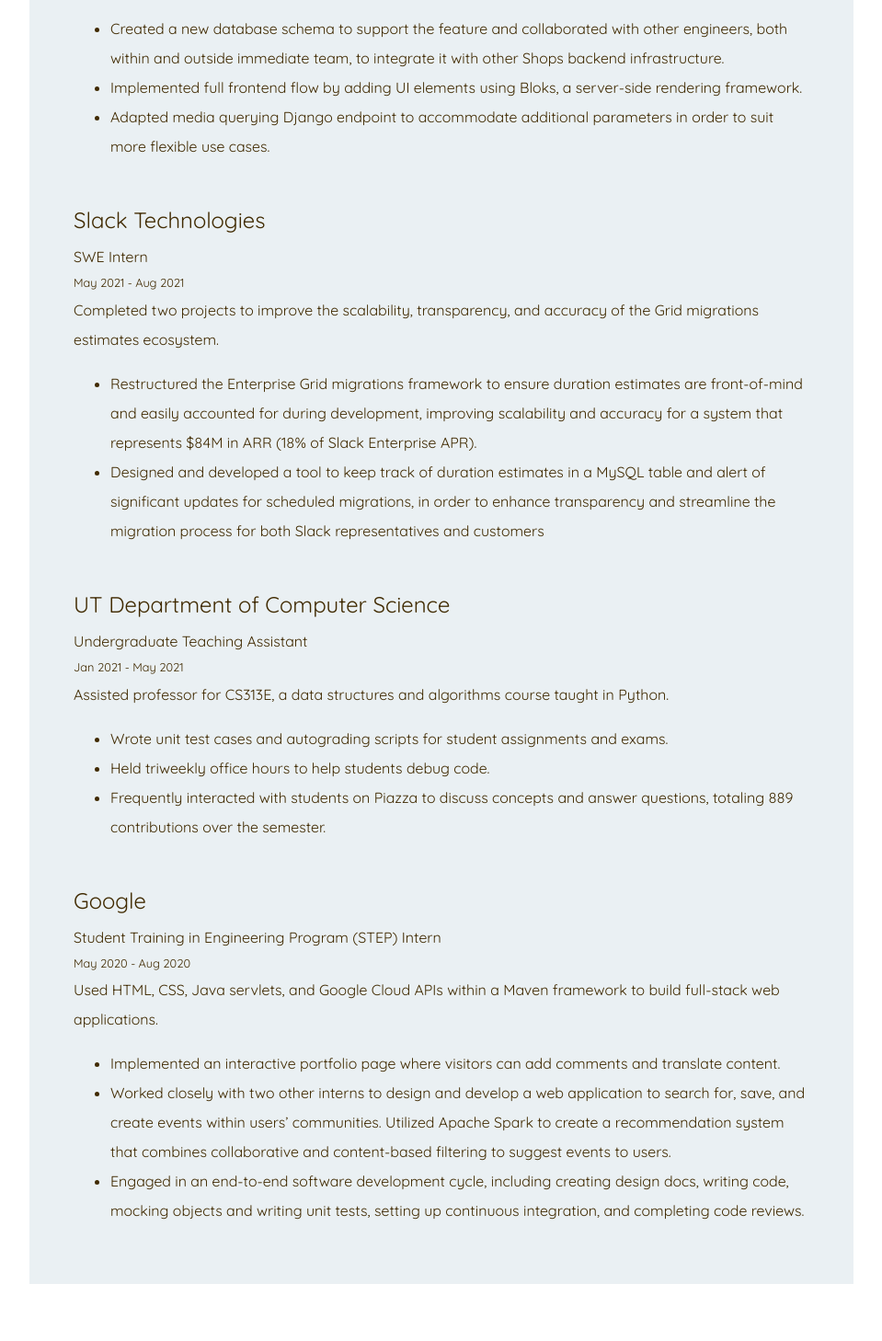
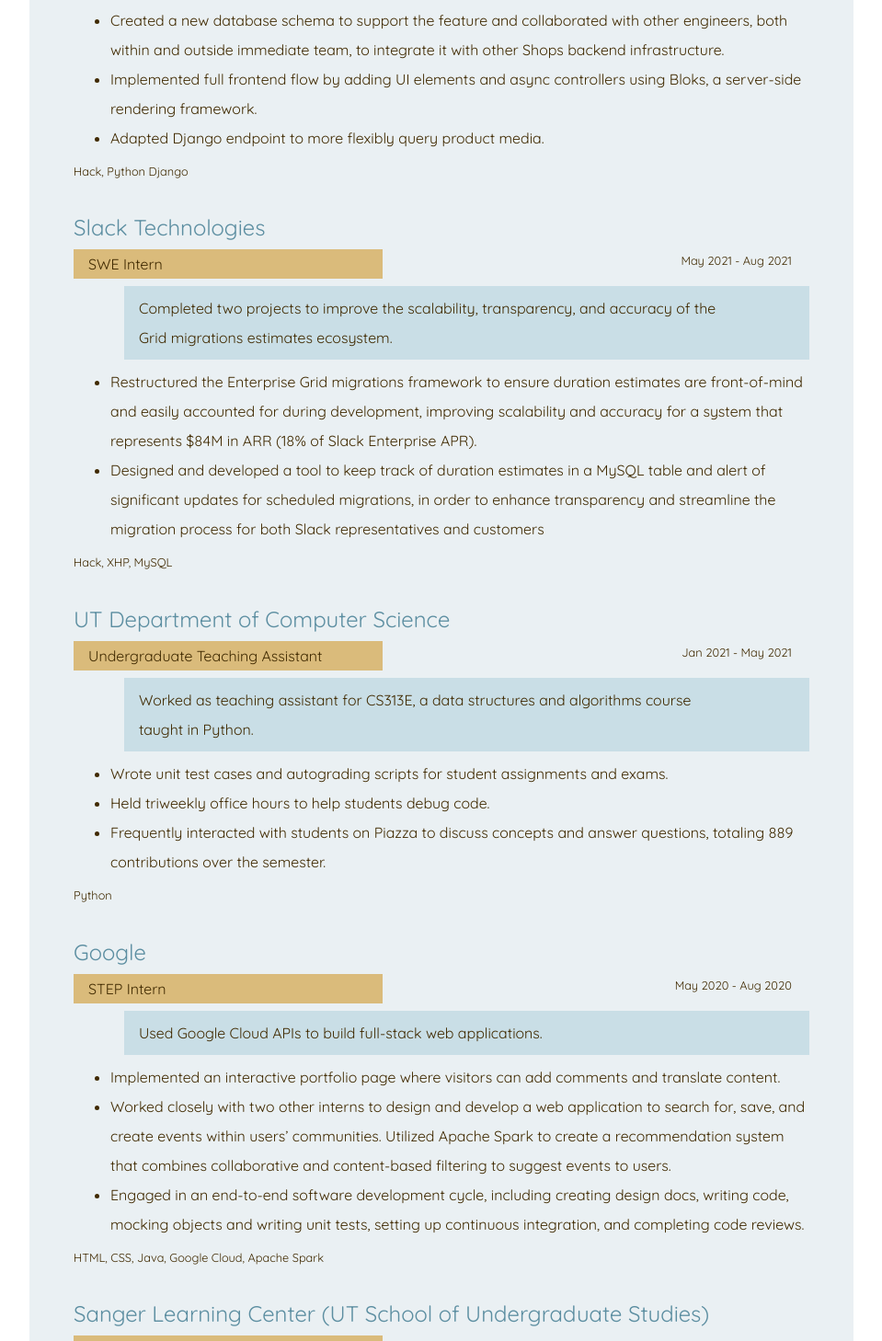
Before and after one commit to fang-helen/fang-helen.github.io, a React (Create React App) app: page / in a window 1280 px wide. Shown: the part 1391-2849 px from the top of the page at 92% size, without its empty margins (160-1119 px from the left). Built offline with nearby package versions, Linux system fonts and the light colour scheme; a web font is replaced by a local one.

Commit message:
styling exp

```diff
--- a/src/App.css
+++ b/src/App.css
@@ -34,7 +34,7 @@
 }
 
 a.formatted {
-  color: #7d909e;
+  color: #5c8ea1;
   text-decoration: underline;
 }
 
@@ -55,24 +55,38 @@
   flex-grow: 1;
 }
 .color.one {
-  background-color: #73b2d9;
+  background-color: #a7cbd9;
 }
 
 .color.two {
-  background-color: #a7cbd9;
+  background-color: #dabb7b;
 }
 
 .color.three {
-  background-color: #dabb7b;
+  background-color: #73626b;
 }
 
 .color.four {
   background-color: #402a01;
 }
 
-.color.five {
-  background-color: #73626b;
-}
+/*
+color scheme:
+
+powder blue
+text #5c8ea1
+background #a7cbd9
+
+gold
+background #dabb7b
+
+mauve
+background #73626b
+
+brown
+text #402a01
+
+*/
 
 /*
 color schemes:
--- a/src/components/ExperienceTile.css
+++ b/src/components/ExperienceTile.css
@@ -3,9 +3,51 @@
 }
 
 .experience-company {
+  color: #5c8ea1;
   font-size: 1.5em;
 }
 
-.experience-dates {
+.experience-title {
+  background-color: #dabb7b;
+  padding-left: 1em;
+  width: 20em;
+}
+
+.experience-container-bottom,
+.experience-container-top {
+  display: flex;
+  flex-flow: row nowrap;
+  margin-bottom: 0.5em;
+}
+
+.experience-container-small {
+  padding: 0.5em;
+  display: flex;
+  justify-content: center;
+  flex-flow: column nowrap;
+  flex-grow: 0;
+  width: 3em;
+}
+
+.experience-summary {
+  /* border: 0.2em #a7cbd9 solid; */
+  background-color: #a7cbd97e;
+  padding: 0.5em 1em;
+  padding-right: 5em;
+  width: 100%;
+}
+
+.experience-dates,
+.experience-technologies {
   font-size: 0.8em;
 }
+
+.experience-dates {
+  padding: 0 1.5em;
+  flex-grow: 1;
+  text-align: right;
+}
+
+.experience-bullets {
+  margin: 0.5em 0;
+}
--- a/src/components/ExperienceTile.js
+++ b/src/components/ExperienceTile.js
@@ -19,14 +19,23 @@
     return (
       <div class="experience-tile">
         <div class="experience-company">{this.state.company}</div>
-        <div class="experience-title">{this.state.title}</div>
-        <div class="experience-dates">{this.state.dates}</div>
-        <div class="experience-summary">{this.state.summary}</div>
-        <ul>
+        <div class="experience-container-top">
+          <div class="experience-title">{this.state.title}</div>
+          <div class="experience-dates">{this.state.dates}</div>
+        </div>
+        <div class="experience-container-bottom">
+          <div class="experience-container-small"></div>
+          <div class="experience-summary">{this.state.summary}</div>
+        </div>
+
+        <ul class="experience-bullets">
           {this.state.details.map((bullet) => (
             <li>{bullet}</li>
           ))}
         </ul>
+        <div class="experience-technologies">
+          {this.state.technologies.join(", ")}
+        </div>
       </div>
     );
   }
--- a/src/sections/Experience.js
+++ b/src/sections/Experience.js
@@ -19,16 +19,17 @@
           </a>
           ).
           <ExperienceTile
-            company="Facebook (Meta)"
+            company="Meta (Facebook)"
             title="SWE Intern"
             dates="Aug 2021 - Nov 2021"
             summary="Built out a new feature from end‑to‑end to set custom product
-              cover images creator collections on Instagram Shops."
+              cover images in creator collections on Instagram Shops."
+            technologies={["Hack", "Python Django"]}
             details={[
               "Created a new database schema to support the feature and collaborated with other engineers, " +
                 "both within and outside immediate team, to integrate it with other Shops backend infrastructure.",
-              "Implemented full frontend flow by adding UI elements using Bloks, a server‑side rendering framework.",
-              "Adapted media querying Django endpoint to accommodate additional parameters in order to suit more flexible use cases.",
+              "Implemented full frontend flow by adding UI elements and async controllers using Bloks, a server‑side rendering framework.",
+              "Adapted Django endpoint to more flexibly query product media.",
             ]}
           />
           <ExperienceTile
@@ -36,6 +37,7 @@
             title="SWE Intern"
             dates="May 2021 - Aug 2021"
             summary="Completed two projects to improve the scalability, transparency, and accuracy of the Grid migrations estimates ecosystem."
+            technologies={["Hack", "XHP", "MySQL"]}
             details={[
               "Restructured the Enterprise Grid migrations framework to ensure duration estimates are front‑of‑mind " +
                 "and easily accounted for during development, improving scalability and accuracy for a system that " +
@@ -49,7 +51,8 @@
             company="UT Department of Computer Science"
             title="Undergraduate Teaching Assistant"
             dates="Jan 2021 - May 2021"
-            summary="Assisted professor for CS313E, a data structures and algorithms course taught in Python."
+            summary="Worked as teaching assistant for CS313E, a data structures and algorithms course taught in Python."
+            technologies={["Python"]}
             details={[
               "Wrote unit test cases and autograding scripts for student assignments and exams.",
               "Held triweekly office hours to help students debug code.",
@@ -58,9 +61,16 @@
           />
           <ExperienceTile
             company="Google"
-            title="Student Training in Engineering Program (STEP) Intern"
+            title="STEP Intern"
             dates="May 2020 - Aug 2020"
-            summary="Used HTML, CSS, Java servlets, and Google Cloud APIs within a Maven framework to build full-stack web applications."
+            summary="Used Google Cloud APIs to build full-stack web applications."
+            technologies={[
+              "HTML",
+              "CSS",
+              "Java",
+              "Google Cloud",
+              "Apache Spark",
+            ]}
             details={[
               "Implemented an interactive portfolio page where visitors can add comments and translate content.",
               "Worked closely with two other interns to design and develop a web application to search for, save, and " +
@@ -69,6 +79,14 @@
               "Engaged in an end-to-end software development cycle, including creating design docs, writing code, mocking objects and writing unit tests, setting up continuous integration, and completing code reviews.",
             ]}
           />
+          <ExperienceTile
+            company="Sanger Learning Center (UT School of Undergraduate Studies)"
+            title="Tutor"
+            dates="Jan 2020 - Dec 2020"
+            summary="Tutored other undergraduate students in data structures, linear algebra, and calculus."
+            technologies={[]}
+            details={[]}
+          />
         </div>
       }
     />
```
